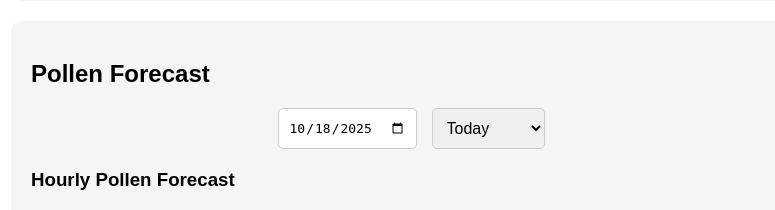
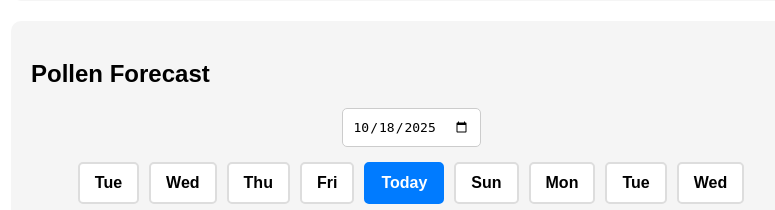
Before and after one commit to mihail-pop/airsense, a Django app: page / in a window 1280 px wide. Shown: the part 611-821 px from the top of the page, without its empty margins (229-1004 px from the left). Run offline with Django 5.2, Linux system fonts and the light colour scheme; data that the repository does not hold is empty.

Commit message:
Refactor pollen controls: replace dropdown with a dynamic day bar and enhance styling for better usability

```diff
--- a/core/static/core/css/home.css
+++ b/core/static/core/css/home.css
@@ -14,16 +14,24 @@
 
 .pollen-controls {
     display: flex;
-    justify-content: center;
+    flex-direction: column;
+    align-items: center;
     gap: 15px;
     margin: 20px 0;
 }
 
-#pollenDateSelect, #pollenDaySelect {
+#pollenDateSelect {
     padding: 10px;
     font-size: 1em;
     border-radius: 5px;
     border: 1px solid #ccc;
+}
+
+.pollen-day-bar {
+    display: flex;
+    justify-content: center;
+    gap: 10px;
+    flex-wrap: wrap;
 }
 
 .hourly-pollen {
@@ -58,6 +66,12 @@
 
 #pollen-hourly-table tr:hover {
     background: #f0f0f0;
+}
+
+#pollen-hourly-table tr.current-hour {
+    background: #007bff;
+    color: white;
+    font-weight: bold;
 }
 
 .current-weather {
--- a/core/static/core/js/home.js
+++ b/core/static/core/js/home.js
@@ -94,7 +94,10 @@ function createDayBar() {
         const dayName = i === 0 ? 'Today' : dayNames[date.getDay()];
 
         const dayItem = document.createElement('div');
-        dayItem.className = 'day-item' + (i === 0 ? ' active' : '');
+        dayItem.className = 'day-item';
+        if (i === 0) {
+            dayItem.classList.add('active');
+        }
         dayItem.textContent = dayName;
         dayItem.dataset.dayIndex = i;
 
@@ -120,12 +123,19 @@ function updateHourlyPollen(dayIndex, data = currentPollenData) {
 
     const startHour = dayIndex * 24;
     const endHour = startHour + 24;
+    const currentHour = new Date().getHours();
+
+    // Check if we're viewing today's data
+    const isToday = document.querySelector('#pollenDayBar .day-item.active')?.dataset.dayOffset === '0';
 
     for (let i = startHour; i < endHour && i < data.hourly.time.length; i++) {
         const time = new Date(data.hourly.time[i]);
         const hour = time.getHours();
 
         const row = document.createElement('tr');
+        if (isToday && hour === currentHour) {
+            row.className = 'current-hour';
+        }
         row.innerHTML = `
             <td>${hour}:00</td>
             <td>${data.hourly.alder_pollen[i] || 0}</td>
@@ -153,19 +163,41 @@ function fetchPollenForDate(date, dayIndex = 0) {
         .catch(error => console.error('Error fetching pollen data:', error));
 }
 
-function updateDateFromDaySelector(dayIndex) {
+function createPollenDayBar() {
+    const pollenDayBar = document.getElementById('pollenDayBar');
     const today = new Date();
-    const targetDate = new Date(today);
-    targetDate.setDate(today.getDate() + dayIndex);
+    const dayNames = ['Sun', 'Mon', 'Tue', 'Wed', 'Thu', 'Fri', 'Sat'];
+    const POLLEN_DAY_RANGE_START = -4;
+    const POLLEN_DAY_RANGE_END = 4;
 
-    const dateString = targetDate.toISOString().split('T')[0];
-    document.getElementById('pollenDateSelect').value = dateString;
+    for (let i = POLLEN_DAY_RANGE_START; i <= POLLEN_DAY_RANGE_END; i++) {
+        const date = new Date(today);
+        date.setDate(today.getDate() + i);
+        const dayName = i === 0 ? 'Today' : dayNames[date.getDay()];
 
-    if (dayIndex === 0) {
-        currentPollenData = pollenData;
-        updateHourlyPollen(0);
-    } else {
-        fetchPollenForDate(dateString, 0);
+        const dayItem = document.createElement('div');
+        dayItem.className = 'day-item' + (i === 0 ? ' active' : '');
+        dayItem.textContent = dayName;
+        dayItem.dataset.dayOffset = i;
+
+        dayItem.addEventListener('click', function() {
+            document.querySelectorAll('#pollenDayBar .day-item').forEach(item => item.classList.remove('active'));
+            this.classList.add('active');
+            const dayOffset = parseInt(this.dataset.dayOffset);
+
+            const targetDate = new Date(today);
+            targetDate.setDate(today.getDate() + dayOffset);
+            const dateString = targetDate.toISOString().split('T')[0];
+
+            if (dayOffset === 0) {
+                currentPollenData = pollenData;
+                updateHourlyPollen(0);
+            } else {
+                fetchPollenForDate(dateString, 0);
+            }
+        });
+
+        pollenDayBar.appendChild(dayItem);
     }
 }
 
@@ -177,26 +209,18 @@ document.addEventListener('DOMContentLoaded', function() {
     }
 
     createDayBar();
+    createPollenDayBar();
     if (pollenData) {
         updateHourlyPollen(0);
     }
 
-    // Initialize date picker with today's date
     const today = new Date().toISOString().split('T')[0];
     document.getElementById('pollenDateSelect').value = today;
-
-
-
-    document.getElementById('pollenDaySelect').addEventListener('change', function() {
-        const dayIndex = parseInt(this.value);
-        updateDateFromDaySelector(dayIndex);
-    });
 
     document.getElementById('pollenDateSelect').addEventListener('change', function() {
         const selectedDate = this.value;
         if (selectedDate) {
             fetchPollenForDate(selectedDate, 0);
-            document.getElementById('pollenDaySelect').value = '0';
         }
     });
 
--- a/core/templates/home.html
+++ b/core/templates/home.html
@@ -47,15 +47,7 @@
 
             <div class="pollen-controls">
                 <input type="date" id="pollenDateSelect">
-                <select id="pollenDaySelect">
-                    <option value="0">Today</option>
-                    <option value="1">Tomorrow</option>
-                    <option value="2">Day 3</option>
-                    <option value="3">Day 4</option>
-                    <option value="4">Day 5</option>
-                    <option value="5">Day 6</option>
-                    <option value="6">Day 7</option>
-                </select>
+                <div class="pollen-day-bar" id="pollenDayBar"></div>
             </div>
 
             <div class="hourly-pollen">
```
